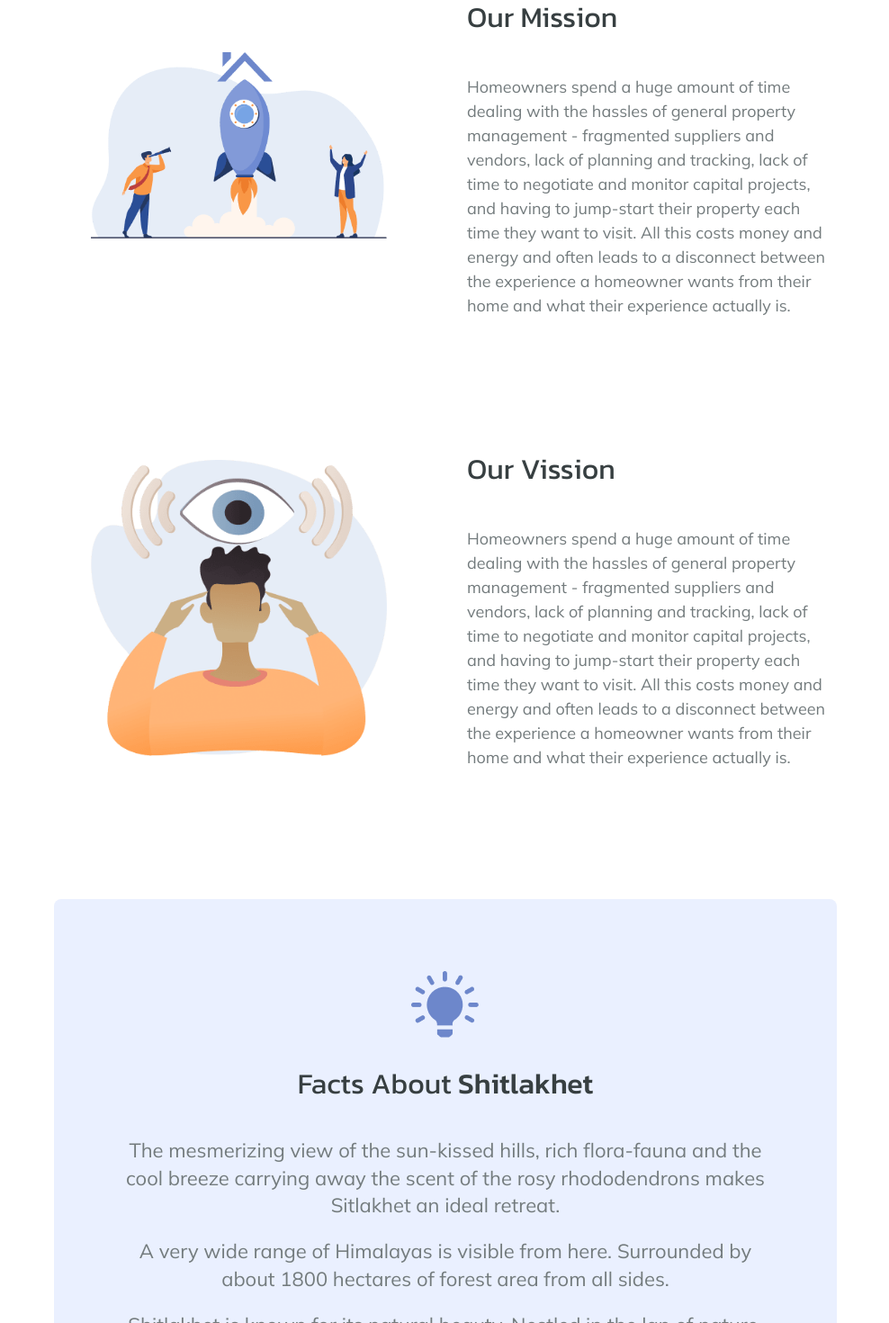
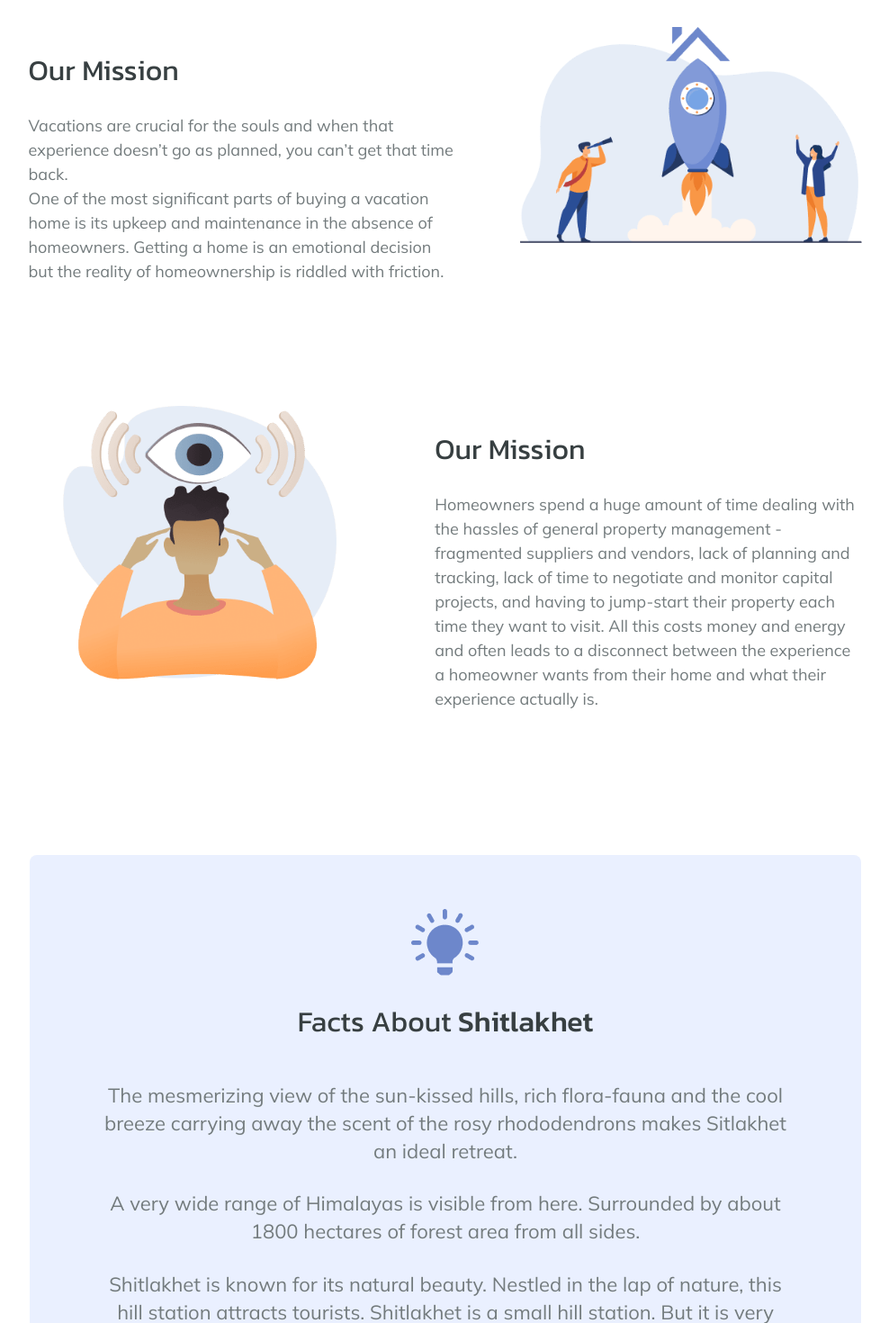
Before and after one commit to Aero-uj9871/task4, a React (Vite) app in the folder Assignment-4/: page /about in a window 1280 px wide. Shown: the part 880-2350 px from the top of the page at 90% size, without its empty margins (145-1133 px from the left). Built offline with nearby package versions, Linux system fonts and the light colour scheme.

Commit message:
complete

```diff
--- a/Assignment-4/src/components/About.tsx
+++ b/Assignment-4/src/components/About.tsx
@@ -9,7 +9,7 @@ const About = () => {
             <section className='overflow-x-hidden' id="about">
                 <div className=''>
                     <div className='items-center w-full  mx-auto sm:w-[90%] md:w-[80%] lg:w-[60%]'>
-                        <p className='font-kanit text-center text-[#373f41] text-xl sm:text-[18px] md:text-[24px] lg:text-[32px]'>Welcome To VillaCrest</p>
+                        <p className='font-kanit text-center text-[#373f41] text-[32px]'>Welcome To VillaCrest</p>
                         <div className='lg:mt-[22px] md:mt-4 mt-2'>
                             <p className='font-navabarLinks text-[#737b7d] md:text-[18px] text-wrap text-center'>Vacations are crucial for the souls and when that experience doesn’t go as planned, you can’t get that time back.</p>
                         </div>
@@ -17,7 +17,7 @@ const About = () => {
                             <p className='font-navabarLinks text-[#737b7d] md:text-[18px] text-wrap text-base text-center'>One of the most significant parts of buying a vacation home is its upkeep and maintenance in the absence of homeowners. Getting a home is an emotional decision but the reality of homeownership is riddled with friction.</p>
                         </div>
                     </div>
-                    <figure className='mt-10 w-[80%] mx-auto'>
+                    <figure className='mt-10 w-[90%] sm:w-[80%] mx-auto'>
                         <img src={aboutimg}></img>
                     </figure>
 
@@ -25,48 +25,63 @@ const About = () => {
             </section>
 
 
-            <section className='mt-4 sm:mt-20 p-4 sm:p-8'>
-                <div className='flex lg:flex-row lg:w-[80%] md:w-[90%] w-[96%] mx-auto flex-col-reverse gap-12'>
-                    <div className='lg:w-[50%] w-[90%] mx-auto my-auto'>
-                        <img src={misiion} className='  xl:w-[80%] w-fit mx-auto  '></img>
+            <section className='mt-4 md:mt-30 p-4 sm:p-12'>
+                <article className='w-full mx-auto'>
+                <div className='flex lg:flex-row-reverse sm:w-[90%] w-[96%] mx-auto flex-col-reverse gap-x-12'>
+                    <div className='lg:w-[40%] w-[90%] mx-auto mt-15 xl:mt-0'>
+                        <img src={misiion} className='md:w-[90%] lg:w-fit w-[95%] mx-auto  '></img>
                     </div>
 
                     <div className='lg:w-[50%] w-[98%] mx-auto  '>
-                        <p className='font-kanit text-[32px] text-[#373f41]  lg:text-left text-center py-6 pb-10 '>Our Mission</p>
+                        <p className='font-kanit text-[32px] text-[#373f41]  lg:text-left text-center py-6'>Our Mission</p>
+                        <p className=' font-navabarLinks text-[18px]   text-[#737b7d] '>Vacations are crucial for the souls and when that experience doesn’t go as planned, you can’t get that time back. <br /> One of the most significant parts of buying a vacation home is its upkeep and maintenance in the absence of homeowners. Getting a home is an emotional decision but the reality of homeownership is riddled with friction.</p>
+                    </div>
+                </div>
+                </article>
+            </section>
+
+            <section className='mt-4 md:mt-10 p-4 sm:p-12'>
+                <article className='w-full mx-auto'>
+                <div className='flex lg:flex-row sm:w-[90%] w-[96%] mx-auto flex-col-reverse gap-x-12'>
+                    <div className='lg:w-[40%] w-[90%] mx-auto mt-15 xl:mt-0'>
+                        <img src={vision} className='md:w-[80%] w-[80%] mx-auto  '></img>
+                    </div>
+
+                    <div className='lg:w-[50%] w-[98%] mx-auto  '>
+                        <p className='font-kanit text-[32px] text-[#373f41]  lg:text-left text-center py-6'>Our Mission</p>
+                        <p className=' font-navabarLinks text-[18px]   text-[#737b7d] '>Homeowners spend a huge amount of time dealing with the hassles of general property management - fragmented suppliers and vendors, lack of planning and tracking, lack of time to negotiate and monitor capital projects, and having to jump-start their property each time they want to visit. All this costs money and energy and often leads to a disconnect between the experience a homeowner wants from their home and what their experience actually is.</p>
+                    </div>
+                </div>
+                </article>
+            </section>
+
+
+            {/* <section className='mt-4 sm:mt-2 p-4 sm:p-8'>
+                <div className='flex lg:flex-row lg:w-[80%] md:w-[90%] w-[96%] mx-auto flex-col-reverse gap-12 '>
+                    <div className='lg:w-[50%] w-[90%] mx-auto my-auto h-[40%]'>
+                        <img src={vision} className='  xl:w-[80%] w-fit mx-auto my-auto'></img>
+                    </div>
+
+                    <div className='  lg:w-[40%] w-[98%] mx-auto'>
+                        <p className='font-kanit text-[32px] text-[#373f41]  lg:text-left text-center py-6'>Our Vission</p>
                         <p className=' font-navabarLinks text-[18px]   text-[#737b7d] '>Homeowners spend a huge amount of time dealing with the hassles of general property management - fragmented suppliers and vendors, lack of planning and tracking, lack of time to negotiate and monitor capital projects, and having to jump-start their property each time they want to visit. All this costs money and energy and often leads to a disconnect between the experience a homeowner wants from their home and what their experience actually is.</p>
                     </div>
 
                 </div>
 
-            </section>
+            </section> */}
 
-
-            <section className='sm:mt-20 p-4 sm:p-8'>
-                <div className='flex lg:flex-row lg:w-[80%] md:w-[90%] w-[96%] mx-auto flex-col-reverse gap-12 '>
-                    <div className='lg:w-[50%] w-[90%] mx-auto my-auto'>
-                        <img src={vision} className='  xl:w-[80%] w-fit mx-auto my-auto'></img>
-                    </div>
-
-                    <div className='  lg:w-[50%] w-[98%] mx-auto  '>
-                        <p className='font-kanit text-[32px] text-[#373f41]  lg:text-left text-center pb-10 '>Our Vission</p>
-                        <p className=' font-navabarLinks text-[18px]   text-[#737b7d] '>Homeowners spend a huge amount of time dealing with the hassles of general property management - fragmented suppliers and vendors, lack of planning and tracking, lack of time to negotiate and monitor capital projects, and having to jump-start their property each time they want to visit. All this costs money and energy and often leads to a disconnect between the experience a homeowner wants from their home and what their experience actually is.</p>
-                    </div>
-
-                </div>
-
-            </section>
-
-            <section className='mt-20 pb-8 md:p-8'>
-                <div className='bg-[#eaf0ff] rounded-lg w-full sm:w-[80%] mx-auto'>
+            <section className='mt-20 mb-10 sm:mb-25 pb-8 md:p-8'>
+                <div className='bg-[#eaf0ff] rounded-lg w-full sm:w-[85%] mx-auto'>
                     <div className='md:py-10 py-5'>
-                        <figure className='flex lg:pt-10 justify-center'>
+                        <figure className='flex lg:pt-5 justify-center'>
                             <img src={bulb} className=''></img>
                         </figure>
                         <p className='text-center font-kanit lg:text-[32px] md:text-3xl text-[#373f41] sm:text-xl md:py-5 mt-3 '>Facts About <span className='font-medium'>Shitlakhet </span></p>
                         <div className='md:px-20  mt-3 px-2'>
-                            <p className='font-navabarLinks text-center lg:text-[22px] md:text-xl  sm:text-lg text-base text-[#737b7d]  md:mt-5 lg;mt-7 sm:mt-4'>The mesmerizing view of the sun-kissed hills, rich flora-fauna and the cool breeze carrying away the scent of the rosy rhododendrons makes Sitlakhet an ideal retreat.</p>
-                            <p className='font-navabarLinks text-center lg:text-[22px] md:text-xl  sm:text-lg text-base text-[#737b7d]  md:mt-5 lg;mt-7  sm:mt-4 mt-2'>A very wide range of Himalayas is visible from here. Surrounded by about 1800 hectares of forest area from all sides.</p>
-                            <p className='font-navabarLinks text-center lg:text-[22px] md:text-xl  sm:text-lg text-base text-[#737b7d]  md:mt-5 lg;mt-7 sm:mt-4 mt-2'>Shitlakhet is known for its natural beauty. Nestled in the lap of nature, this hill station attracts tourists. Shitlakhet is a small hill station. But it is very calm and pleasant. Here you can see the beautiful peaks of the Himalayas.</p>
+                            <p className='font-navabarLinks text-center lg:text-[22px] md:text-xl  sm:text-lg text-base text-[#737b7d]  md:mt-5 lg:mt-7 sm:mt-4'>The mesmerizing view of the sun-kissed hills, rich flora-fauna and the cool breeze carrying away the scent of the rosy rhododendrons makes Sitlakhet an ideal retreat.</p>
+                            <p className='font-navabarLinks text-center lg:text-[22px] md:text-xl  sm:text-lg text-base text-[#737b7d]  md:mt-5 lg:mt-7  sm:mt-4 mt-2'>A very wide range of Himalayas is visible from here. Surrounded by about 1800 hectares of forest area from all sides.</p>
+                            <p className='font-navabarLinks text-center lg:text-[22px] md:text-xl  sm:text-lg text-base text-[#737b7d] te  md:mt-5 lg:mt-7 sm:mt-4 mt-2'>Shitlakhet is known for its natural beauty. Nestled in the lap of nature, this hill station attracts tourists. Shitlakhet is a small hill station. But it is very calm and pleasant. Here you can see the beautiful peaks of the Himalayas.</p>
                         </div>
                     </div>
                 </div>
--- a/Assignment-4/src/components/Amenities.tsx
+++ b/Assignment-4/src/components/Amenities.tsx
@@ -8,7 +8,7 @@ interface AmenityProps {
 const Amenities: React.FC<AmenityProps> = ({ amenities }) => {
   return (
     <>
-<section className='w-full grid grid-cols-2 sm:grid-cols-2 lg:grid-cols-3 gap-10 mt-4'>
+<section className='w-full grid grid-cols-2 sm:justify-end sm:grid-cols-2 lg:grid-cols-3 sm:space-x-0 gap-5 md:gap-10 mt-4'>
   {
     amenities.map((item,index)=>(
       <div key={index} className='h-[10rem] w-[10rem] md:h-[12.5rem] md:w-[12.5rem] bg-[#6d87cb] flex flex-col justify-center items-center rounded-sm gap-4 mx-auto'>
--- a/Assignment-4/src/components/Carousel.tsx
+++ b/Assignment-4/src/components/Carousel.tsx
@@ -32,12 +32,12 @@ const Carousel = () => {
             </div>
 
             {/* Indicator Dots */}
-            <div className="absolute z-30 flex space-x-2 bottom-4 left-1/2 -translate-x-1/2">
+            <div className="absolute p-2 z-30 flex space-x-2 bottom-4 left-1/2 -translate-x-1/2">
                 {images.map((_, index) => (
                     <button
                         key={index}
-                        className={`w-3 h-3 rounded-full transition-all duration-300 ${
-                            index === activeIndex ? 'bg-white w-4 h-4' : 'bg-gray-400'
+                        className={`w-2 h-2 rounded-full transition-all duration-300 ${
+                            index === activeIndex ? 'bg-primary w-2 h-2' : 'bg-white'
                         }`}
                         onClick={() => setActiveIndex(index)}
                         aria-label={`Slide ${index + 1}`}
--- a/Assignment-4/src/components/Navbar.tsx
+++ b/Assignment-4/src/components/Navbar.tsx
@@ -56,7 +56,7 @@ const Navbar = () => {
           {isOpen ? <X size={28} /> : <Menu className="text-[#373f41]" size={28} />}
         </button>
 
-        <div className="hidden lg:flex md:gap-3 lg:gap-10 items-center text-wrap">
+        <div className="hidden lg:flex md:gap-3 lg:gap-5 xl:gap-10 items-center text-wrap">
           {[
             { to: "/", label: "Home" },
             { to: "/about", label: "About Us" },
--- a/Assignment-4/src/components/VillaCard.tsx
+++ b/Assignment-4/src/components/VillaCard.tsx
@@ -26,11 +26,11 @@ const VillaCard: React.FC<VillaCardProps> = ({ villa }) => {
         >
             {/* Image */}
             <figure className="relative w-full h-[380px]">
-                <img src={villa.image} alt={villa.title} className="size-full object-contain rounded-md" />
+                <img src={villa.image} alt={villa.title} className="w-full object-contain rounded-md" />
 
 
                 {/* Villa Details Box */}
-                <div className="absolute bottom-[-5%] left-1/2 -translate-x-1/2 bg-white p-4 shadow-md rounded-sm w-[90%] mx-auto">
+                <div className="absolute bottom-[20%] md:bottom-[20%] lg:[25%] left-1/2 -translate-x-1/2 bg-white p-4 shadow-md rounded-sm w-[90%] mx-auto">
                     <article className="flex flex-col space-y-2">
                         <header className="flex justify-between font-bold">
                             <h1 className="font-nunito font-bold text-4 text-[#3e3e3e] leading-[27.2px]">{villa.title}</h1>
--- a/Assignment-4/src/components/Villas.tsx
+++ b/Assignment-4/src/components/Villas.tsx
@@ -15,7 +15,7 @@ const Villas = () => {
                     </h1>
                 </article>
 
-                <div className='grid grid-cols-1 gap-3 sm:gap-6 md:gap-3 lg:gap-8  sm:grid-cols-2 md:grid-cols-2 lg:grid-cols-3 2xl:grid-cols-5'>
+                <div className='grid grid-cols-1 gap-3 space-x-2 sm:gap-6 md:gap-3 lg:gap-8  sm:grid-cols-2 md:grid-cols-2 lg:grid-cols-3 2xl:grid-cols-5'>
                     {villas.map((villa) => (
                         <VillaCard key={villa.id} villa={villa} />
                     ))}
--- a/Assignment-4/src/components/VillasDetails.tsx
+++ b/Assignment-4/src/components/VillasDetails.tsx
@@ -18,7 +18,7 @@ import SideImages from '../components/SideSection';
 const DetailedVila = () => {
   const { id } = useParams();
   const villa = villas.find((v) => v.id === Number(id));
-  const [activeSection, setActiveSection] = useState('description');
+  const [activeSection, setActiveSection] = useState('layout');
 
   if (!villa) {
     return <h1>Villa Not Found</h1>;
```
Also changed, not shown: Assignment-4/src/Data/VillaData.ts (+7 -7 lines), Assignment-4/src/components/Contact.tsx (+6 -6 lines), Assignment-4/src/components/Home.tsx (+17 -17 lines), Assignment-4/src/components/Services.tsx (+5 -5 lines).
